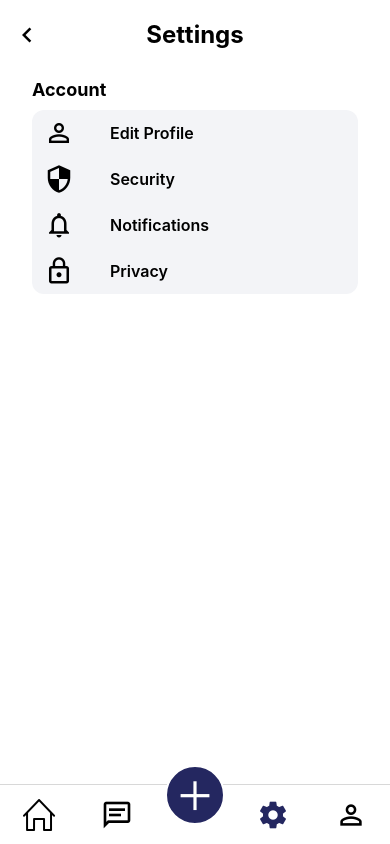
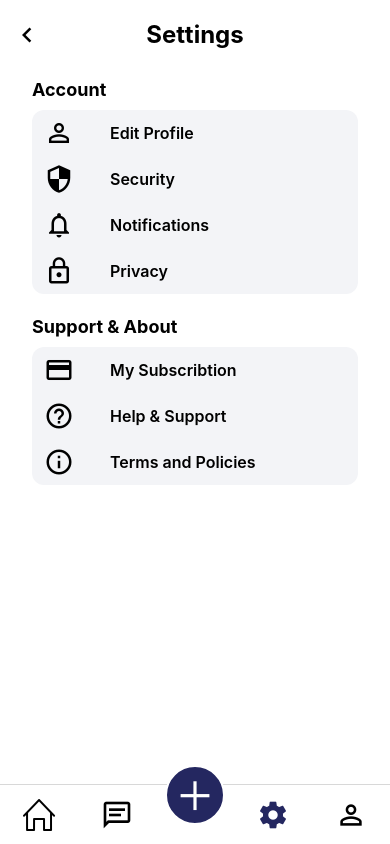
Before and after one commit to nazariikekosh/nk__ReactNative_userProfile, a React Native app in the folder userProfile/: screen /Settings in a window 390 px wide. Built offline with nearby package versions, Linux system fonts and the light colour scheme.

Commit message:
fix onPress

```diff
--- a/userProfile/screens/Settings.js
+++ b/userProfile/screens/Settings.js
@@ -1,136 +1,197 @@
-import { View, Text, TouchableOpacity, ScrollView } from 'react-native'
-import React from 'react'
-import { SafeAreaView } from 'react-native-safe-area-context'
-import {COLORS} from '../constants'
+import {View, Text, TouchableOpacity, ScrollView} from 'react-native';
+import React from 'react';
+import {SafeAreaView} from 'react-native-safe-area-context';
+import {COLORS} from '../constants';
 import MaterialIcons from 'react-native-vector-icons/MaterialIcons';
 
 const Settings = ({navigation}) => {
-
   const navigateToEditProfile = () => {
-    // navigation.navigate("EditProfile")
-    console.log('EditProfile function')
+    console.log('EditProfile function');
   };
   const navigateToSecurity = () => {
-    console.log('Security function')
+    console.log('Security function');
   };
   const navigateToNotifications = () => {
-    console.log('Notifications function')
+    console.log('Notifications function');
   };
   const navigateToPrivacy = () => {
-    console.log('Privacy function')
+    console.log('Privacy function');
   };
   const navigateToSubscription = () => {
-    console.log('Subscription function')
+    console.log('Subscription function');
   };
   const navigateToSupport = () => {
-    console.log('Support function')
+    console.log('Support function');
   };
   const navigateToTermsAndPolicies = () => {
-    console.log('Terms and Policies function')
+    console.log('Terms and Policies function');
   };
   const navigateToFreeSpace = () => {
-    console.log('Free Space function')
+    console.log('Free Space function');
   };
   const navigateToDataSaver = () => {
-    console.log('Data Saver function')
+    console.log('Data Saver function');
   };
   const navigateToReporyProblem = () => {
-    console.log('Report a problem function')
+    console.log('Report a problem function');
   };
   const addAccount = () => {
-    console.log('Add Account function')
+    console.log('Add Account function');
   };
   const logout = () => {
-    console.log('Logout function')
-  }
-
-
-
-
+    console.log('Logout function');
+  };
 
   const accountItems = [
-    {icon:"person-outline", text: "Edit Profile", action: navigateToEditProfile},
-    {icon: "security", text: "Security", action: navigateToSecurity},
-    {icon: "notifications-none", text: "Notifications", action: navigateToNotifications},
-    {icon: "lock-outline", text: "Privacy", action: navigateToPrivacy},
+    {
+      icon: 'person-outline',
+      text: 'Edit Profile',
+      action: navigateToEditProfile,
+    },
+    {icon: 'security', text: 'Security', action: navigateToSecurity},
+    {
+      icon: 'notifications-none',
+      text: 'Notifications',
+      action: navigateToNotifications,
+    },
+    {icon: 'lock-outline', text: 'Privacy', action: navigateToPrivacy},
   ];
 
   const supportItems = [
-    {icon: 'credit-card', text: "My Subscribtion", action: navigateToSubscription},
-    {icon: 'help-outline', text: "Help & Support", action: navigateToSupport},
-    {icon: 'info-outline', text: 'Terms and Policies', action: navigateToTermsAndPolicies},
-
+    {
+      icon: 'credit-card',
+      text: 'My Subscribtion',
+      action: navigateToSubscription,
+    },
+    {icon: 'help-outline', text: 'Help & Support', action: navigateToSupport},
+    {
+      icon: 'info-outline',
+      text: 'Terms and Policies',
+      action: navigateToTermsAndPolicies,
+    },
   ];
 
   const cacheAndCellularItems = [
-    {icon: 'delete-outline', text: 'Free up space', action: navigateToFreeSpace},
+    {
+      icon: 'delete-outline',
+      text: 'Free up space',
+      action: navigateToFreeSpace,
+    },
     {icon: 'save-alt', text: 'Data Saver', action: navigateToDataSaver},
   ];
 
   const actionsItems = [
-    {icon: 'outlined-flag', text:"Report a problem", action: navigateToReporyProblem},
+    {
+      icon: 'outlined-flag',
+      text: 'Report a problem',
+      action: navigateToReporyProblem,
+    },
     {icon: 'people-outline', text: 'add Account', action: addAccount},
-    {icon: "logout", text: 'Log out', action: logout},
-  ]
+    {icon: 'logout', text: 'Log out', action: logout},
+  ];
 
   const renderSettingsItem = ({icon, text, action}) => (
     <TouchableOpacity
-      essonPr={action}
+      onPress={action}
       style={{
         flexDirection: 'row',
         alignItems: 'center',
         paddingVertical: 8,
-        paddingLeft: 12
-      }}
-    >
+        paddingLeft: 12,
+      }}>
       <MaterialIcons name={icon} size={30} color="black" />
-      <Text style={{
+      <Text
+        style={{
           marginLeft: 36,
           fontSize: 16,
           fontFamily: 'Inter',
           fontWeight: 600,
-      }}>{text}</Text>
-
+        }}>
+        {text}
+      </Text>
     </TouchableOpacity>
-
-  )
+  );
 
   return (
-    <SafeAreaView style={{
+    <SafeAreaView
+      style={{
         flex: 1,
-      backgroundColor: COLORS.white
+        backgroundColor: COLORS.white,
       }}>
-      <View style={{marginHorizontal: 12, flexDirection: 'row', justifyContent: 'center', marginVertical: 20}}>
-        <TouchableOpacity onPress={()=>navigation.goBack()} style={{position: 'absolute', left: 0,}}>
-          <MaterialIcons name="keyboard-arrow-left" size={30} color={COLORS.black} />
+      <View
+        style={{
+          marginHorizontal: 12,
+          flexDirection: 'row',
+          justifyContent: 'center',
+          marginVertical: 20,
+        }}>
+        <TouchableOpacity
+          onPress={() => navigation.goBack()}
+          style={{position: 'absolute', left: 0}}>
+          <MaterialIcons
+            name="keyboard-arrow-left"
+            size={30}
+            color={COLORS.black}
+          />
         </TouchableOpacity>
-        <Text style={{color: '#000000', fontSize: 24, fontWeight: 'bold', fontFamily: 'Inter'}}>Settings</Text>
+        <Text
+          style={{
+            color: '#000000',
+            fontSize: 24,
+            fontWeight: 'bold',
+            fontFamily: 'Inter',
+          }}>
+          Settings
+        </Text>
       </View>
 
-
-
       <ScrollView style={{marginHorizontal: 12}}>
-
         {/* Account Seting*/}
 
         <View style={{marginBottom: 12, marginHorizontal: 20}}>
-      <Text style={{color: '#000000', fontSize: 18, fontWeight: 'bold', fontFamily: 'Inter', marginVertical: 10}}>Account</Text>
+          <Text
+            style={{
+              color: '#000000',
+              fontSize: 18,
+              fontWeight: 'bold',
+              fontFamily: 'Inter',
+              marginVertical: 10,
+            }}>
+            Account
+          </Text>
           <View style={{borderRadius: 12, backgroundColor: COLORS.gray}}>
-      {
-        accountItems.map ((item, index) => (
+            {accountItems.map((item, index) => (
               <React.Fragment key={index}>
                 {renderSettingsItem(item)}
               </React.Fragment>
-        ) )
-      }
+            ))}
+          </View>
+        </View>
+
+        {/* Suport and About settings */}
+
+        <View style={{marginBottom: 12, marginHorizontal: 20}}>
+          <Text
+            style={{
+              color: '#000000',
+              fontSize: 18,
+              fontWeight: 'bold',
+              fontFamily: 'Inter',
+              marginVertical: 10,
+            }}>
+            Support & About
+          </Text>
+          <View style={{borderRadius: 12, backgroundColor: COLORS.gray}}>
+            {supportItems.map((item, index) => (
+              <React.Fragment key={index}>
+                {renderSettingsItem(item)}
+              </React.Fragment>
+            ))}
           </View>
         </View>
       </ScrollView>
+    </SafeAreaView>
+  );
+};
 
-
-
-    </SafeAreaView>
-  )
-}
-
-export default Settings
+export default Settings;
```
Lines whose indentation alone changed are shown as unchanged.
